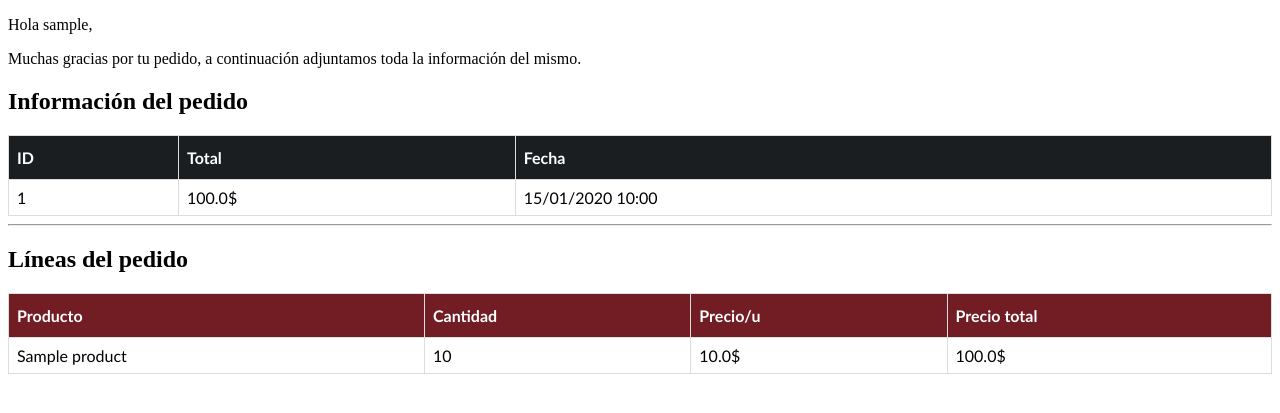
After one commit to rarc41/virtual_shop_djpy, a Django app: template templates/emails/nuevo_pedido.html in a window 1280 px wide. The commit adds this page. Shown: the top 413 px of the page. Run offline with Django 3.2, Linux system fonts and the light colour scheme; tables that the repository leaves empty hold one stand-in row (values such as "Sample post"); the template is opened without the code that fills it: values that come from a table or form of the project are taken from there, most other values are stand-ins (such as "Sample title", 1, 10 or a date in 2020).

Commit message:
app orderse, autamated send email to cliente, no tested yet

```diff
--- a/app/urls.py
+++ b/app/urls.py
@@ -8,5 +8,5 @@ urlpatterns = [
     path('autenticacion/', include('autenticacion.urls')),
     path('products/', include('products.urls')),
     path('cart/', include('cart.urls')),
-    #path('orders/', include('orders.urls')),
+    path('orders/', include('orders.urls')),
 ] + static(settings.MEDIA_URL, document_root=settings.MEDIA_ROOT)
--- /dev/null
+++ b/orders/urls.py
@@ -0,0 +1,9 @@
+from django.urls import path
+from .views import *
+from django.contrib.auth.decorators import login_required
+
+urlpatterns = [
+    path('process_order/', process_order, name='process_order'),
+    #path('me/', login_required(OrderList.as_view(), login_url='/autenticacion/acceder'), name='order_list'),
+    #path('<int:pk>', login_required(OrderDetail.as_view(), login_url='/autenticacion/acceder'), name='order_detail'),
+]
--- a/orders/views.py
+++ b/orders/views.py
@@ -49,7 +49,7 @@ def send_order_email(**kwargs):
         "username": kwargs.get("username")
     })
     plain_message = strip_tags(html_message)
-    from_email = "admin@cursosdesarrolloweb.es"
+    from_email = "admin@tienda.com.co"
     to = kwargs.get("user_email")
     send_mail(subject, plain_message, from_email, [to], html_message=html_message)
 
--- a/templates/cart/widget.html
+++ b/templates/cart/widget.html
@@ -52,13 +52,11 @@
             </td>
         </tr>
         {% if request.session.cart.items %}
-            {% comment %}
             <tr>
                 <td colspan="3">
                     <a href="{% url "process_order" %}" class="btn btn-success">Crear pedido</a>
                 </td>
             </tr>
-            {% endcomment %}
         {% endif %}
     </tfoot>
 </table>
--- /dev/null
+++ b/templates/emails/nuevo_pedido.html
@@ -0,0 +1,98 @@
+<!DOCTYPE html>
+<html lang="es">
+<head>
+    <meta charset="UTF-8">
+    <title>Gracias por tu pedido</title>
+    {% load cart_tags %}
+    <style>
+        #order {
+          font-family: "Trebuchet MS", Arial, Helvetica, sans-serif;
+          border-collapse: collapse;
+          width: 100%;
+        }
+
+        #order td, #order th {
+          border: 1px solid #ddd;
+          padding: 8px;
+        }
+
+        #order tr:nth-child(even){background-color: #f2f2f2;}
+
+        #order tr:hover {background-color: #ddd;}
+
+        #order th {
+          padding-top: 12px;
+          padding-bottom: 12px;
+          text-align: left;
+          background-color: #1b1e21;
+          color: white;
+        }
+
+        #order_lines {
+          font-family: "Trebuchet MS", Arial, Helvetica, sans-serif;
+          border-collapse: collapse;
+          width: 100%;
+        }
+
+        #order_lines td, #order_lines th {
+          border: 1px solid #ddd;
+          padding: 8px;
+        }
+
+        #order_lines tr:nth-child(even){background-color: #f2f2f2;}
+
+        #order_lines tr:hover {background-color: #ddd;}
+
+        #order_lines th {
+          padding-top: 12px;
+          padding-bottom: 12px;
+          text-align: left;
+          background-color: #721c24;
+          color: white;
+        }
+    </style>
+</head>
+<body>
+    <p>Hola {{ username }},</p>
+    <p>Muchas gracias por tu pedido, a continuación adjuntamos toda la información del mismo.</p>
+    <h2>Información del pedido</h2>
+    <table id="order">
+        <thead>
+            <tr>
+                <th>ID</th>
+                <th>Total</th>
+                <th>Fecha</th>
+            </tr>
+        </thead>
+        <tbody>
+            <tr>
+                <td>{{ order.id }}</td>
+                <td>{{ order.total|money_format:"$" }}</td>
+                <td>{{ order.created_at|date:'d/m/Y H:i' }}</td>
+            </tr>
+        </tbody>
+    </table>
+    <hr />
+    <h2>Líneas del pedido</h2>
+    <table id="order_lines">
+        <thead>
+            <tr>
+                <th>Producto</th>
+                <th>Cantidad</th>
+                <th>Precio/u</th>
+                <th>Precio total</th>
+            </tr>
+        </thead>
+        <tbody>
+            {% for order_line in order_lines %}
+               <tr class="text-center">
+                    <td>{{ order_line.product.name }}</td>
+                    <td>{{ order_line.quantity }}</td>
+                    <td>{{ order_line.product.price|money_format:"$" }}</td>
+                    <td>{{ order_line.product.price|multiply:order_line.quantity|money_format:"$" }}</td>
+                </tr>
+            {% endfor %}
+        </tbody>
+    </table>
+</body>
+</html>
```
